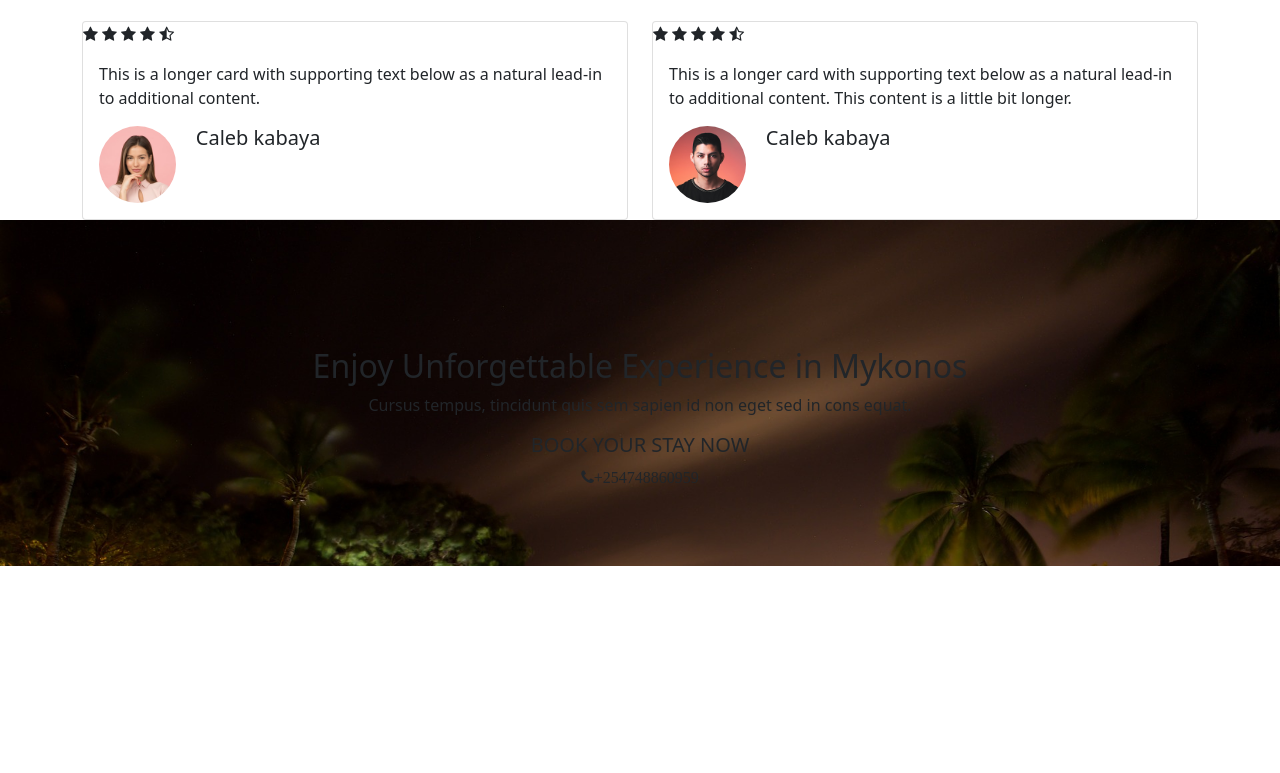
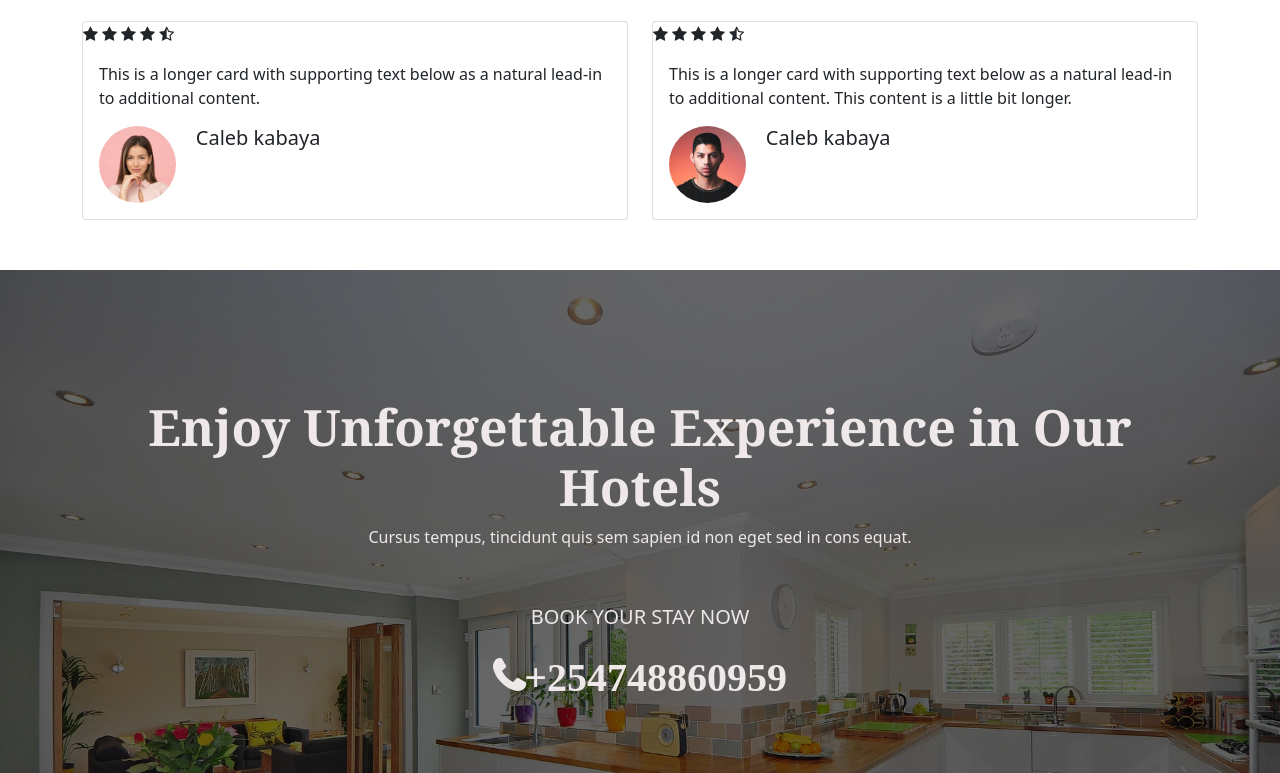
Before and after one commit to JelimoSarah/hotelhub, a plain HTML site: page index.html in a window 1280 px wide. Shown: the part 4107-4880 px from the top of the page. Before the commit the page ends 4673 px from the top, so only its background shows below. Drawn offline with nearby package versions, Linux system fonts and the light colour scheme; files whose address does not match are found by name.

Commit message:
ft:added overlay on the parallax image

```diff
--- a/css/landingpage.css
+++ b/css/landingpage.css
@@ -196,9 +196,10 @@ body{
 #contacts{
     text-align: center;
     padding-top: 50px;
+    color: rgb(238, 232, 232);
 }
 .parallax {
-    background-image: url("../images/pool-384573_1920.jpg");
+    background-image: linear-gradient(rgba(0, 0, 0, 0.6), rgba(0, 0, 0, 0.6)), url("../images/kitchen-1336160_1920.jpg");
     background-size: 100%;
     background-attachment: fixed;
 
@@ -207,3 +208,21 @@ body{
     padding-top: 6%;
     padding-bottom: 6%;
 }
+.contact-1{
+    padding-top: 50px;
+}
+#contacts h2{
+    font-family: Georgia, 'Times New Roman', Times, serif;
+    font-weight: bolder;
+    font-size: 50px;
+}
+.call{
+    padding-top: 40px;
+}
+.call i{
+    font-size: 40px;
+    padding-top: 20px;
+    font-weight: bolder;
+
+
+}
--- a/index.html
+++ b/index.html
@@ -276,7 +276,7 @@
         <div class="parallax">
         <div class="parallax-inner">
         <div class="container" id="contacts">
-            <h2>Enjoy Unforgettable Experience in Mykonos</h2>
+            <h2>Enjoy Unforgettable Experience in Our Hotels</h2>
             <p>Cursus tempus, tincidunt quis sem sapien id non eget sed in cons equat.</p>
             <div class="call">
                 <h5>BOOK YOUR STAY NOW</h5>
```
Also changed, not shown: images/background-gb606bed85_1280.jpg (added), images/kitchen-1336160_1920.jpg (added), images/room-1336497_1920.jpg (added).
